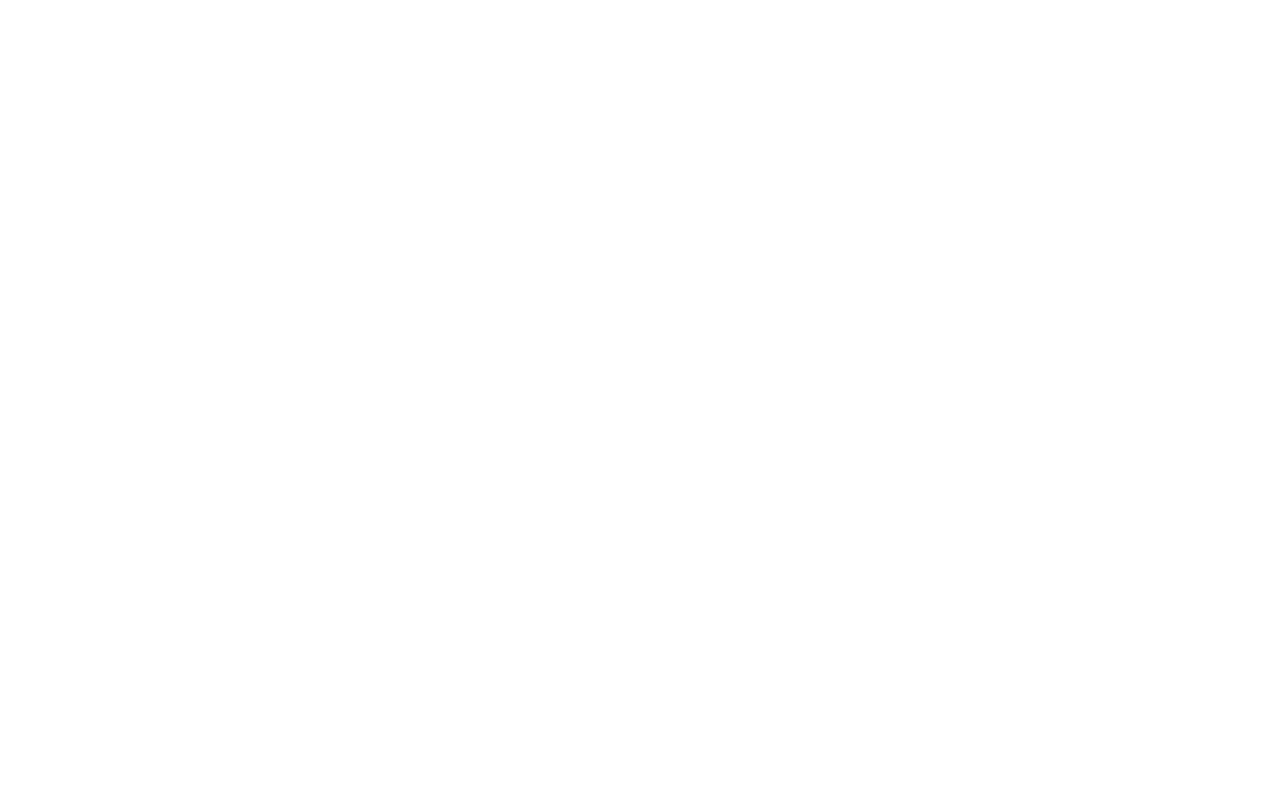
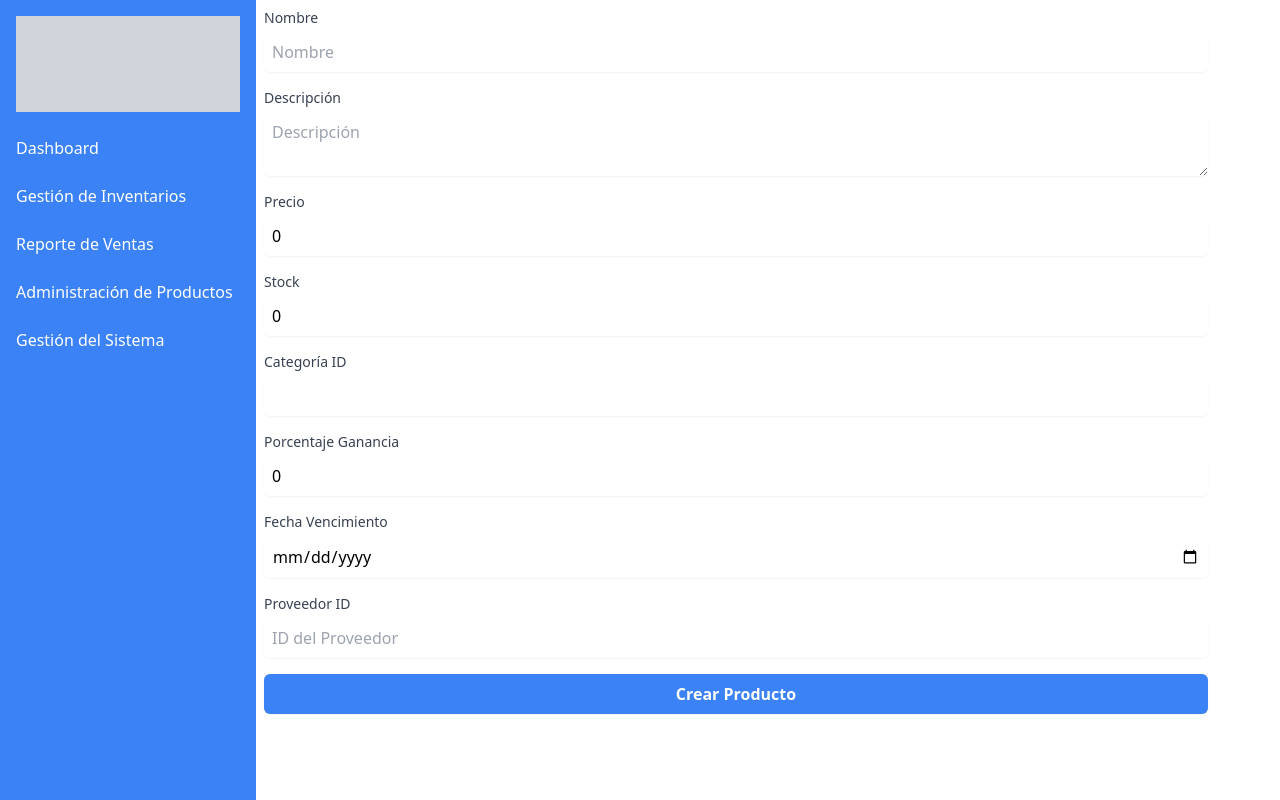
Before and after one commit to WdSevilla/super-innova-front, a React (Vite) app: page /agregarproducto in a window 1280 px wide. Before the commit this address had no page. Built offline with nearby package versions, Linux system fonts and the light colour scheme.

Commit message:
Creacion del Area de Agregar Productos

```diff
--- a/package.json
+++ b/package.json
@@ -10,9 +10,13 @@
     "preview": "vite preview"
   },
   "dependencies": {
+    "@supabase/supabase-js": "^2.45.3",
+    "axios": "^1.7.7",
+    "dotenv": "^16.4.5",
     "react": "^18.3.1",
     "react-dom": "^18.3.1",
-    "react-router-dom": "^6.26.0"
+    "react-router-dom": "^6.26.0",
+    "sweetalert2": "^11.13.2"
   },
   "devDependencies": {
     "@eslint/js": "^9.8.0",
--- /dev/null
+++ b/src/components/AgregarProducto.jsx
@@ -0,0 +1,222 @@
+import React, { useState } from "react";
+import { supabase } from "../utils/supaBaseClient";
+import SideBar from "./SideBar";
+import { useNavigate } from "react-router-dom";
+import Swal from "sweetalert2"; // Importar SweetAlert2
+
+const AgregarProducto = () => {
+  const [product, setProduct] = useState({
+    nombre: "",
+    descripcion: "",
+    precio: 0,
+    stock: 0,
+    id_categoria: "",
+    procentaje_ganancia: 0,
+    fecha_vencimiento: "",
+    id_proveedor: "",
+  });
+
+  const navigate = useNavigate(); // Para redirigir
+
+  const handleChange = (e) => {
+    const { name, value } = e.target;
+    setProduct((prevProduct) => ({
+      ...prevProduct,
+      [name]: value,
+    }));
+  };
+
+  const handleSubmit = async (e) => {
+    e.preventDefault();
+    try {
+      const { data, error } = await supabase
+        .from("productos")
+        .insert([
+          {
+            ...product,
+            created_at: new Date().toISOString(),
+          },
+        ]);
+
+      if (error) {
+        throw error;
+      }
+
+      console.log("Producto creado:", data);
+
+      // Mostrar alerta de éxito usando SweetAlert2
+      Swal.fire({
+        title: 'Producto creado',
+        text: 'El producto se ha creado correctamente.',
+        icon: 'success',
+        confirmButtonText: 'OK',
+      }).then(() => {
+        // Redirigir a la pantalla anterior
+        navigate(-1); // Redirige a la página anterior
+      });
+
+      // Resetear el formulario
+      setProduct({
+        nombre: "",
+        descripcion: "",
+        precio: 0,
+        stock: 0,
+        id_categoria: "",
+        procentaje_ganancia: 0,
+        fecha_vencimiento: "",
+        id_proveedor: "",
+      });
+    } catch (error) {
+      console.error("Error al crear el producto:", error.message);
+
+      // Mostrar alerta de error usando SweetAlert2
+      Swal.fire({
+        title: 'Error',
+        text: 'Hubo un error al crear el producto. Intenta nuevamente.',
+        icon: 'error',
+        confirmButtonText: 'OK',
+      });
+    }
+  };
+
+  return (
+    <>
+      <div className="min-h-screen flex">
+        <SideBar />
+        <div className="w-3/4 p-2">
+          <form
+            onSubmit={handleSubmit}
+            className=" mx-auto bg-white  rounded-lg flex flex-col space-y-4"
+          >
+            <div>
+              <label className="block text-sm font-medium text-gray-700">
+                Nombre
+              </label>
+              <input
+                type="text"
+                name="nombre"
+                value={product.nombre}
+                onChange={handleChange}
+                placeholder="Nombre"
+                required
+                className="mt-1 p-2 block w-full  border-gray-300 rounded-md shadow-sm focus:ring-indigo-500 focus:border-indigo-500"
+              />
+            </div>
+
+            <div>
+              <label className="block text-sm font-medium text-gray-700">
+                Descripción
+              </label>
+              <textarea
+                name="descripcion"
+                value={product.descripcion}
+                onChange={handleChange}
+                placeholder="Descripción"
+                required
+                className="mt-1 p-2 block w-full border-gray-300 rounded-md shadow-sm focus:ring-indigo-500 focus:border-indigo-500"
+              />
+            </div>
+
+            <div>
+              <label className="block text-sm font-medium text-gray-700">
+                Precio
+              </label>
+              <input
+                type="number"
+                name="precio"
+                value={product.precio}
+                onChange={handleChange}
+                placeholder="Precio"
+                step="0.01"
+                required
+                className="mt-1 p-2 block w-full border-gray-300 rounded-md shadow-sm focus:ring-indigo-500 focus:border-indigo-500"
+              />
+            </div>
+
+            <div>
+              <label className="block text-sm font-medium text-gray-700">
+                Stock
+              </label>
+              <input
+                type="number"
+                name="stock"
+                value={product.stock}
+                onChange={handleChange}
+                placeholder="Stock"
+                required
+                className="mt-1 p-2 block w-full border-gray-300 rounded-md shadow-sm focus:ring-indigo-500 focus:border-indigo-500"
+              />
+            </div>
+
+            <div>
+              <label className="block text-sm font-medium text-gray-700">
+                Categoría ID
+              </label>
+              <input
+                type="text"
+                name="id_categoria"
+                value={product.id_categoria}
+                onChange={handleChange}
+                className="mt-1 p-2 block w-full border-gray-300 rounded-md shadow-sm focus:ring-indigo-500 focus:border-indigo-500"
+              />
+            </div>
+
+            <div>
+              <label className="block text-sm font-medium text-gray-700">
+                Porcentaje Ganancia
+              </label>
+              <input
+                type="number"
+                name="procentaje_ganancia"
+                value={product.procentaje_ganancia}
+                onChange={handleChange}
+                placeholder="Porcentaje de Ganancia"
+                step="0.01"
+                required
+                className="mt-1 p-2 block w-full border-gray-300 rounded-md shadow-sm focus:ring-indigo-500 focus:border-indigo-500"
+              />
+            </div>
+
+            <div>
+              <label className="block text-sm font-medium text-gray-700">
+                Fecha Vencimiento
+              </label>
+              <input
+                type="date"
+                name="fecha_vencimiento"
+                value={product.fecha_vencimiento}
+                onChange={handleChange}
+                required
+                className="mt-1 p-2 block w-full border-gray-300 rounded-md shadow-sm focus:ring-indigo-500 focus:border-indigo-500"
+              />
+            </div>
+
+            <div>
+              <label className="block text-sm font-medium text-gray-700">
+                Proveedor ID
+              </label>
+              <input
+                type="text"
+                name="id_proveedor"
+                value={product.id_proveedor}
+                onChange={handleChange}
+                placeholder="ID del Proveedor"
+                required
+                className="mt-1 p-2 block w-full border-gray-300 rounded-md shadow-sm focus:ring-indigo-500 focus:border-indigo-500"
+              />
+            </div>
+
+            <button
+              type="submit"
+              className="w-full py-2 px-4 bg-blue-500 text-white font-semibold rounded-md shadow-sm hover:bg-indigo-500 focus:outline-none focus:ring-2 focus:ring-offset-2 focus:ring-indigo-500"
+            >
+              Crear Producto
+            </button>
+          </form>
+        </div>
+      </div>
+    </>
+  );
+};
+
+export default AgregarProducto;
--- a/src/components/Inventario.jsx
+++ b/src/components/Inventario.jsx
@@ -1,35 +1,89 @@
 import SideBar from "./SideBar";
-import React, { useState } from "react";
+import { Link } from "react-router-dom";
+import { useState, useEffect } from "react";
+import { supabase } from "../utils/supaBaseClient";
+
 const Inventario = () => {
-  const [productos, setProductos] = useState([
-    { id: 1, nombre: "Producto A", cantidad: 10, precio: 100 },
-    { id: 2, nombre: "Producto B", cantidad: 5, precio: 50 },
-    { id: 3, nombre: "Producto C", cantidad: 20, precio: 200 },
-  ]);
+  const [productos, setProducts] = useState([]);
+  const [loading, setLoading] = useState(true);
+  const [error, setError] = useState(null);
+
+  useEffect(() => {
+    getProducts();
+  }, []);
+
+  async function getProducts() {
+    try {
+      const { data, error } = await supabase.from("productos").select(`
+        nombre,
+        descripcion,
+        precio,
+        stock,
+         id_categoria,
+        procentaje_ganancia,
+        fecha_vencimiento,
+        id_proveedor,
+    proveedores (
+      id
+    )
+      `);
+      if (error) throw error;
+      setProducts(data);
+    } catch (error) {
+      setError("Error al cargar los productos");
+    } finally {
+      setLoading(false);
+    }
+  }
+
+  if (loading) return <div>Cargando...</div>;
+  if (error) return <div>{error}</div>;
+
   return (
     <>
       <div className="min-h-screen flex">
         <SideBar />
         <div className="min-h-screen w-full bg-gray-100 p-6">
           <h2 className="text-2xl font-bold mb-6">Inventario</h2>
+          <div className="flex space-x-5 p-3">
+            <button className="bg-green-500 text-white px-6 py-2 rounded hover:bg-green-600">
+              <Link to="/agregarproducto">Agregar Producto</Link>
+            </button>
+            <button className="bg-green-500 text-white px-6 py-2 rounded hover:bg-green-600">
+              <Link to="/agregarproducto">Agregar Categoria</Link>
+            </button>
+            <button className="bg-green-500 text-white px-6 py-2 rounded hover:bg-green-600">
+              <Link to="/agregarproducto">Agregar Proveedor</Link>
+            </button>
+          </div>
           <div className="overflow-x-auto">
             <table className="min-w-full bg-white border border-gray-300">
               <thead className="bg-gray-200">
                 <tr>
-                  <th className="py-2 px-4 text-left">ID</th>
-                  <th className="py-2 px-4 text-left">Nombre del Producto</th>
-                  <th className="py-2 px-4 text-left">Cantidad</th>
+                  <th className="py-2 px-4 text-left">Nombre</th>
+                  <th className="py-2 px-4 text-left">Descripción</th>
                   <th className="py-2 px-4 text-left">Precio</th>
+                  <th className="py-2 px-4 text-left">Stock</th>
+                  <th className="py-2 px-4 text-left">Categoría</th>
+                  <th className="py-2 px-4 text-left">Ganancia</th>
+                  <th className="py-2 px-4 text-left">Vencimiento</th>
+                  <th className="py-2 px-4 text-left">Proveedor</th>
                   <th className="py-2 px-4 text-left">Acciones</th>
                 </tr>
               </thead>
               <tbody>
                 {productos.map((producto) => (
                   <tr key={producto.id} className="border-b border-gray-200">
-                    <td className="py-2 px-4">{producto.id}</td>
                     <td className="py-2 px-4">{producto.nombre}</td>
-                    <td className="py-2 px-4">{producto.cantidad}</td>
-                    <td className="py-2 px-4">${producto.precio}</td>
+                    <td className="py-2 px-4">{producto.descripcion}</td>
+                    <td className="py-2 px-4">₡{producto.precio}</td>
+                    <td className="py-2 px-4">{producto.stock}</td>
+                    <td className="py-2 px-4">{producto.id_categoria}</td>
+                    <td className="py-2 px-4">
+                      {producto.porcentaje_ganancia}
+                    </td>
+                    <td className="py-2 px-4">{producto.fecha_vencimiento}</td>
+                    <td className="py-2 px-4">{producto.id_proveedor}</td>
                     <td className="py-2 px-4">
                       <button className="bg-blue-500 text-white px-4 py-2 rounded mr-2 hover:bg-blue-600">
                         Editar
@@ -43,11 +97,6 @@
               </tbody>
             </table>
           </div>
-          <div className="mt-6">
-            <button className="bg-green-500 text-white px-6 py-2 rounded hover:bg-green-600">
-              Agregar Producto
-            </button>
-          </div>
         </div>
       </div>
     </>
--- a/src/routes/AppRoutes.jsx
+++ b/src/routes/AppRoutes.jsx
@@ -7,6 +7,7 @@
 import Clientes from '../components/Clientes';
 import Empleados from '../components/Empleados'
 import Facturas from '../components/Facturas';
+import AgregarProducto from '../components/AgregarProducto';
 const AppRoutes = () => {
   return (
     <Routes>
@@ -16,6 +17,7 @@
       <Route path="/clientes" element={<Clientes />}/>
       <Route path="/empleados" element={<Empleados />}/>
       <Route path="/facturas" element={<Facturas />}/>
+      <Route path="/agregarproducto" element={<AgregarProducto/>} />
     </Routes>
   );
 };
--- /dev/null
+++ b/src/utils/supaBaseClient.js
@@ -0,0 +1,7 @@
+// supabaseClient.js
+import { createClient } from "@supabase/supabase-js";
+
+const supabaseUrl = "https://avvwzxwxqyyhxfixtopz.supabase.co";
+const supabaseKey = "eyJhbGciOiJIUzI1NiIsInR5cCI6IkpXVCJ9.eyJpc3MiOiJzdXBhYmFzZSIsInJlZiI6ImF2dnd6eHd4cXl5aHhmaXh0b3B6Iiwicm9sZSI6ImFub24iLCJpYXQiOjE3MjUzNzg2MjYsImV4cCI6MjA0MDk1NDYyNn0.aOMymTZPghtvMLT_mvawVKvkPwVHml1fF7PUGX_35o0";
+
+export const supabase = createClient(supabaseUrl, supabaseKey);
```
Also changed, not shown: 2 other files (tests, documents, lock files or other folders).
